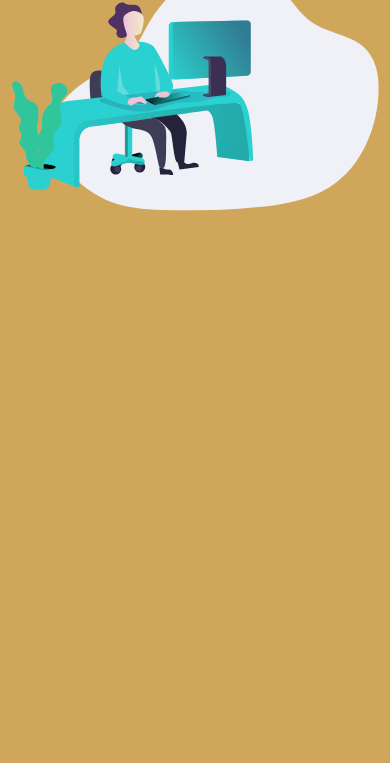
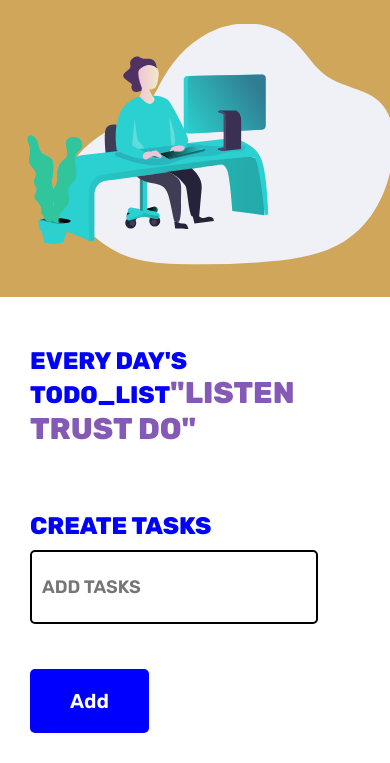
Before and after one commit to AkshayEddula/TodoApp, a plain HTML site: page index.html in a window 390 px wide. Shown: the part 603-1366 px from the top of the page. Before the commit the page ends 844 px from the top, so only its background shows below. Drawn offline with Linux system fonts and the light colour scheme.

Commit message:
section2 added

```diff
--- a/index.html
+++ b/index.html
@@ -9,6 +9,7 @@
     <link rel="stylesheet" href="styles/style.css">
 </head>
 <body>
+    <section class="top-section">
         <nav>
             <div class="logo">
                 <img src="Untitled design.png" alt="Logo">
@@ -32,6 +33,20 @@
             <h1>“She'd learned now that the only way to write a list was to finish with something you actually wanted to do.”</h1>
             <img src="illustration-working.svg" alt="">
         </section>
+    </section>
+
+    <section class="section2">
+        <div class="bg-l">
+            <h1>EVERY DAY'S TODO_LIST<span>"LISTEN TRUST DO"</span></h1>
+        </div>
+        <div class="text-enter">
+            <h2>CREATE TASKS</h2>
+            <input id="input-text" type="text" placeholder="ADD TASKS">
+        </div>
+        <div class="btn">
+            <button>Add</button>
+        </div>
+    </section>
 
 
 
--- a/styles/main.scss
+++ b/styles/main.scss
@@ -14,6 +14,7 @@
     font-family: 'Rubik',sans-serif;
     font-weight: 600;
     color: blue;
+    margin-bottom: 20px;
     animation: fall 0.7s;
 }
 
@@ -43,17 +44,22 @@
 }
 
 @media only screen and (max-width:480px) {
+    .top-section{
+        height: 900px;
+    }
+
     .section1 {
         margin: auto;
         display: flex;
         flex-direction: column;
         padding: 20px 20px;
         align-items: center;
+        justify-content: space-between;
     }
 
     .section1 h1 {
         position: relative;
-        width: 80%;
+        width: 90%;
         font-size: 2.5rem;
         font-family: 'Rubik',sans-serif;
         font-weight: 600;
@@ -62,20 +68,30 @@
         margin: 0;
     }
 
+    @keyframes fall {
+        0%{
+            right: 500px;
+        }
+        100% {
+            right: 0;
+        }
+    }
+
     .section1 img {
+        position: absolute;
+        top: 60%;
+        left: -40%;
         transform: scale(0.5);
-        position: absolute;
         animation: fall2 0.9s;
-        bottom: -90px;
     }
 
     @keyframes fall2 {
         0% {
-            bottom: 900px;
+            left: 210px;
         }
 
         100% {
-            bottom: -90px;
+            left: -40%;
         }
     }
 }
--- a/styles/style.scss
+++ b/styles/style.scss
@@ -3,6 +3,7 @@
 @import url('https://fonts.googleapis.com/css2?family=Rubik:wght@300;400;600;800&display=swap');
 @import url('https://fonts.googleapis.com/css2?family=Montserrat:wght@400;500&display=swap');
 @import "main.css";
+@import "todo.css";
 
 $background-color:#d0a65a;
 $nav-bk:#F5C6AA;
@@ -13,15 +14,18 @@ html {
 }
 
 body {
-    background: $background-color;
     margin: 0;
+}
+
+.top-section {
+    background-color: $background-color;
 }
 
 
 nav {
     display: flex;
     justify-content: space-between;
-    padding: 20px;
+    padding: 40px 30px;
     .nav-mobile {
         display: none;
     }
--- /dev/null
+++ b/styles/todo.scss
@@ -0,0 +1,73 @@
+// section2
+
+.section2 {
+    display: grid;
+    grid-template-columns: 2fr 2fr 1fr;
+    font-family: 'Rubik',sans-serif;
+    margin: 60px;
+    padding: 30px;
+    background: #fff;
+    color: blue;
+    .text-enter h2 {
+        margin: 0;
+        margin-top: 25px;
+        padding-bottom: 10px;
+    }
+    .text-enter input {
+        color: black;
+        font-family: 'Rubik',sans-serif;
+        font-size: 18px;
+        font-weight: 600;
+        padding: 10px;
+        width: 80%;
+        height: 50px;
+        border: 2px solid black;
+        border-radius: 5px;
+    }
+    .btn {
+        margin-top: 25px;
+        margin-left: 20px;
+    }
+    .btn button{
+        cursor: pointer;
+        padding: 20px 40px;
+        background-color: blue;
+        color: white;
+        border: none;
+        font-family: 'Rubik',sans-serif;
+        font-size: 20px;
+        font-weight: 600;
+        border-radius: 5px;
+        transition: all ease 0.7s;
+    }
+    .btn button:hover {
+        transform: scale(1.1);
+        background-color: rgb(64, 64, 104);
+    }
+}
+
+.section2 .bg-l {
+    width: 100%;
+}
+
+.section2 .bg-l h1 {
+    width: 100%;
+    span{
+        color: #855ab7;
+        font-size: 30px;
+        cursor: pointer;
+    }
+}
+
+@media only screen and (max-width:480px) {
+    .section2 {
+        display: grid;
+        row-gap: 20px;
+        grid-template-columns: 1fr;
+        margin: 0px;
+        .btn  {
+            margin-left: 0;
+        }
+    }
+
+}
```
Also changed, not shown: icons8-productivity-58.png (added), styles/main.css, styles/style.css, styles/todo.css (added), time.webp (added), 3 other files. Lines whose indentation alone changed are shown as unchanged.
